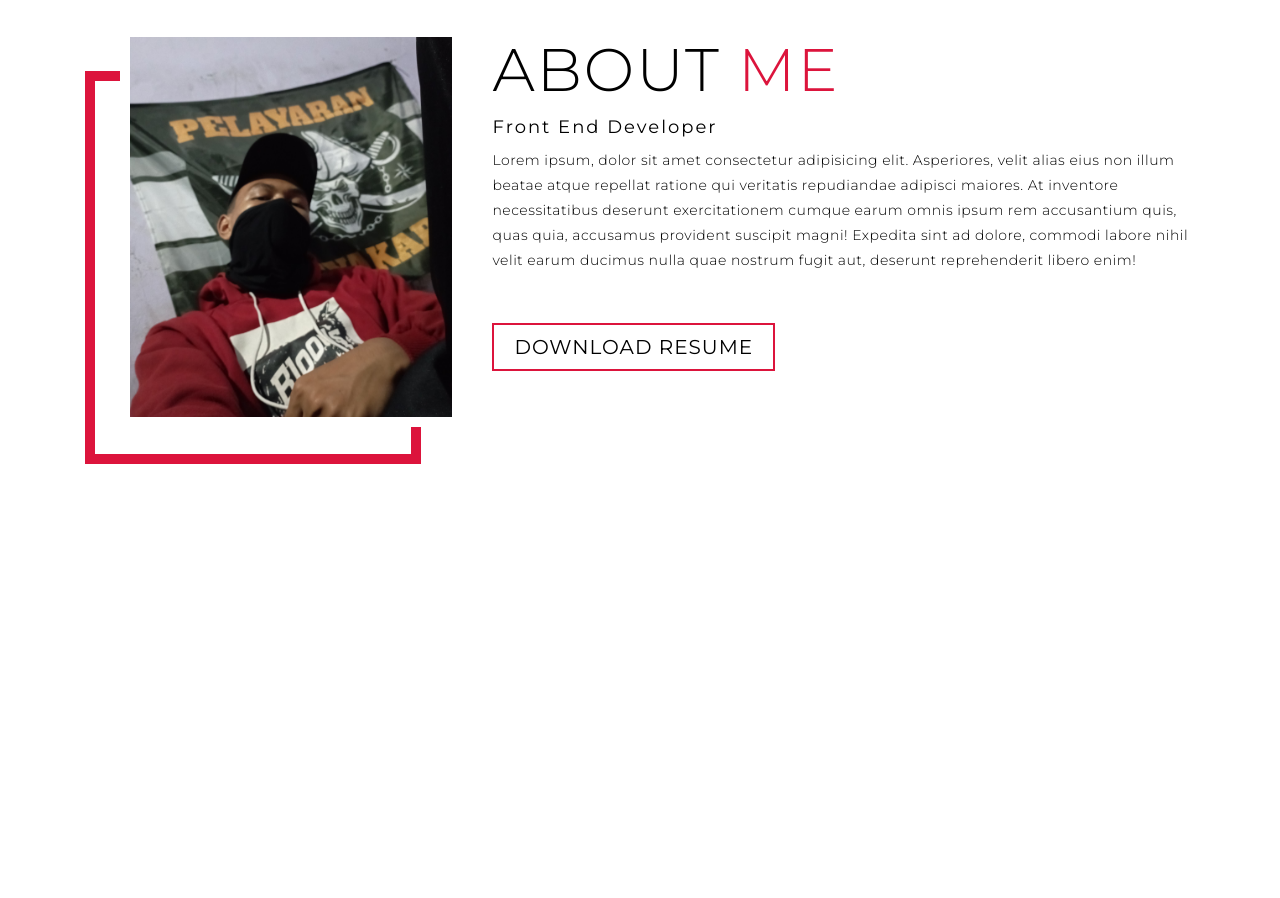
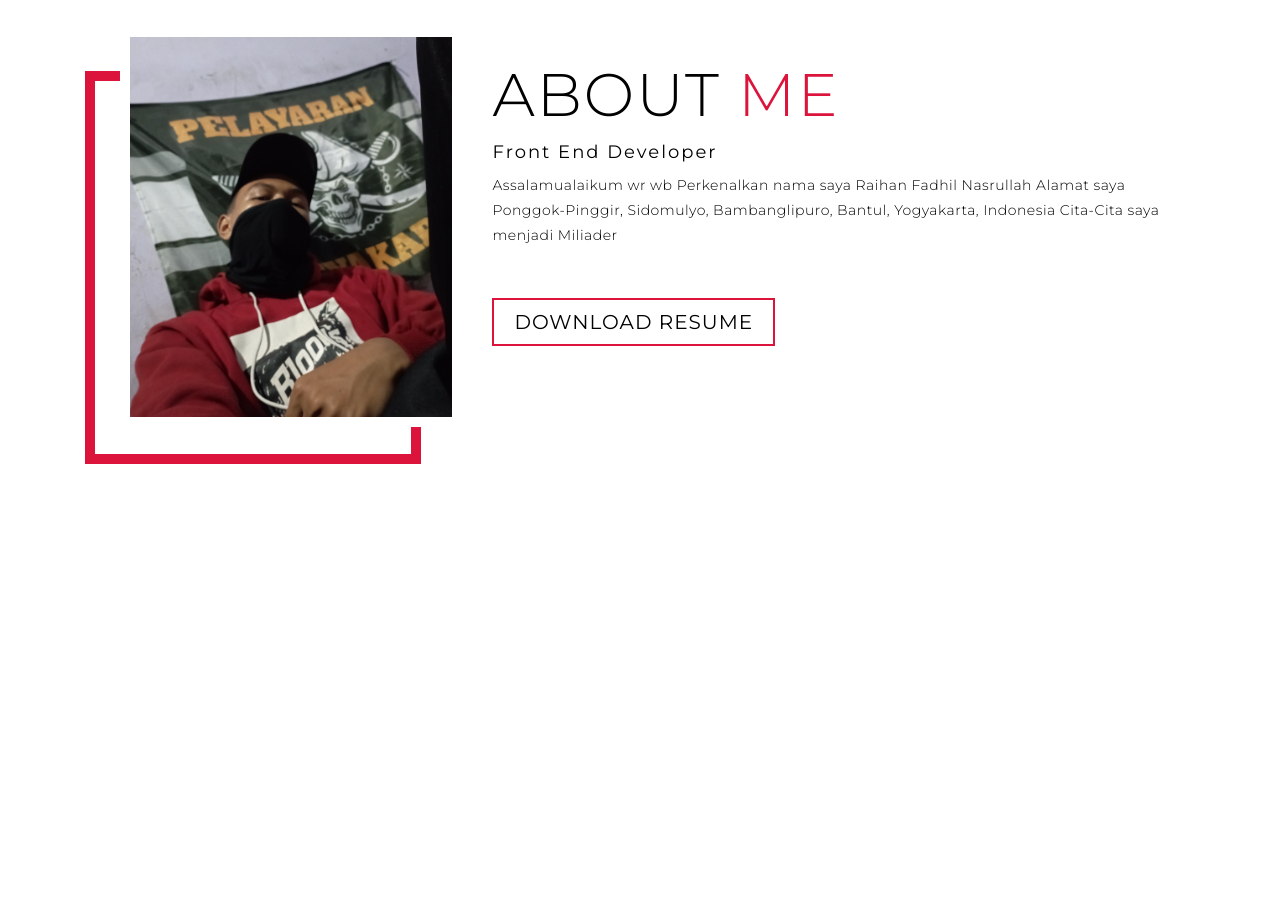
Before and after one commit to zeroonbon/WEB-personal, a plain HTML site: page index.html in a window 1280 px wide. Shown: the part 4116-5014 px from the top of the page. Drawn offline with Linux system fonts and the light colour scheme.

Commit message:
index.html

```diff
--- a/index.html
+++ b/index.html
@@ -171,11 +171,10 @@
       <div class="col-right">
         <h1 class="section-title">About <span>me</span></h1>
         <h2>Front End Developer</h2>
-        <p>Lorem ipsum, dolor sit amet consectetur adipisicing elit. Asperiores, velit alias eius non illum beatae atque
-          repellat ratione qui veritatis repudiandae adipisci maiores. At inventore necessitatibus deserunt
-          exercitationem cumque earum omnis ipsum rem accusantium quis, quas quia, accusamus provident suscipit magni!
-          Expedita sint ad dolore, commodi labore nihil velit earum ducimus nulla quae nostrum fugit aut, deserunt
-          reprehenderit libero enim!</p>
+        <p>Assalamualaikum wr wb
+           Perkenalkan nama saya Raihan Fadhil Nasrullah
+           Alamat saya Ponggok-Pinggir, Sidomulyo, Bambanglipuro, Bantul, Yogyakarta, Indonesia
+           Cita-Cita saya menjadi Miliader</p>
         <a href="#" class="cta">Download Resume</a>
       </div>
     </div>
```
